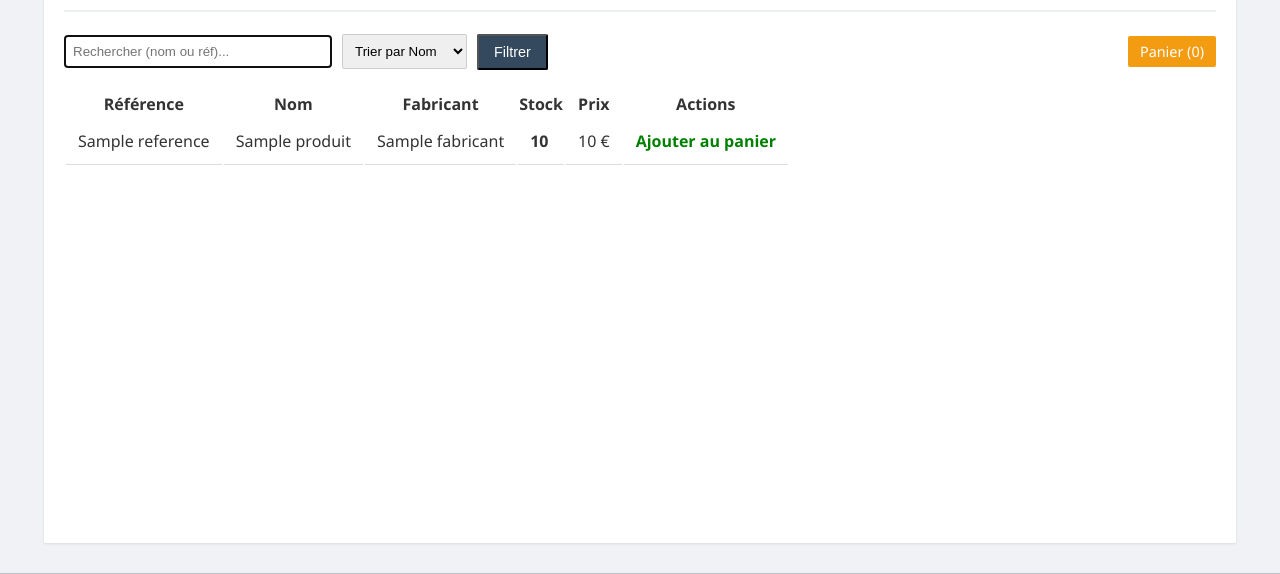
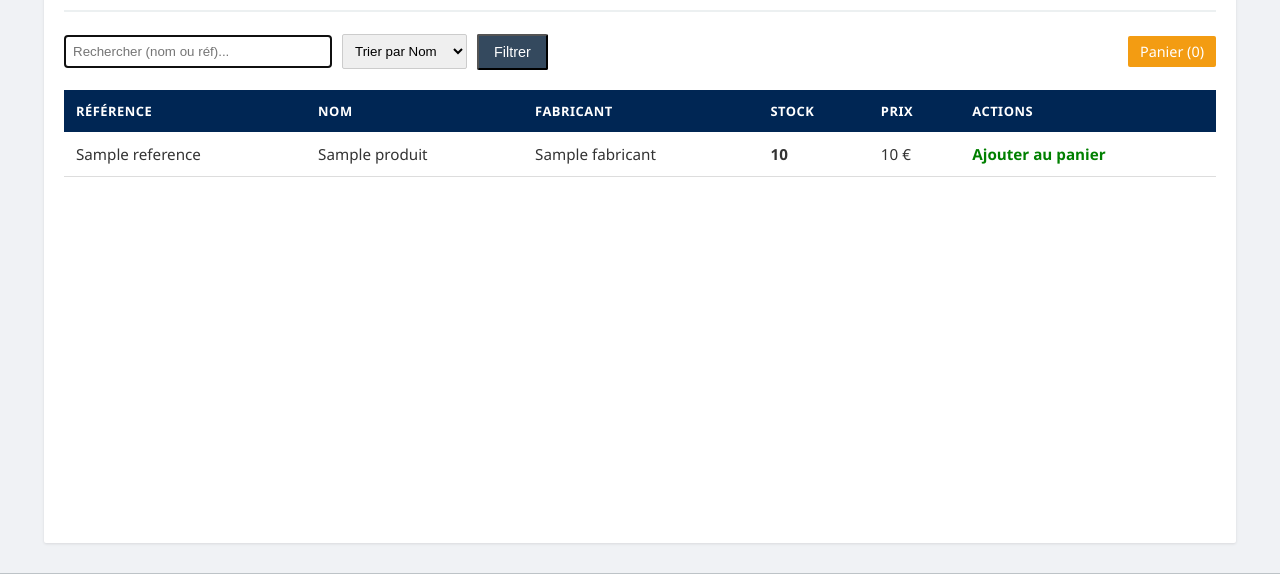
Before and after one commit to JorisVachey/Magasin_DGA, a Flask app: template templates/main.html in a window 1280 px wide. Shown: the part 178-752 px from the top of the page. Run offline with Flask 3, Linux system fonts and the light colour scheme; the template is opened without the code that fills it: most values are stand-ins (such as "Sample title", 1, 10 or a date in 2020).

Commit message:
ajout de styles pour les tables dans le fichier CSS

```diff
--- a/static/base.css
+++ b/static/base.css
@@ -86,7 +86,7 @@ h1, h2 {
     padding-bottom: 10px;
 }
 
-/* --- TABLES --- */
+table {
     width: 100%;
     border-collapse: collapse;
     margin-top: 20px;
```
